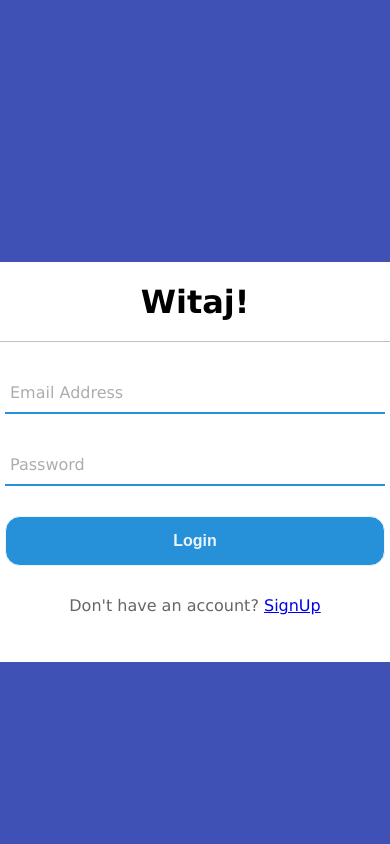
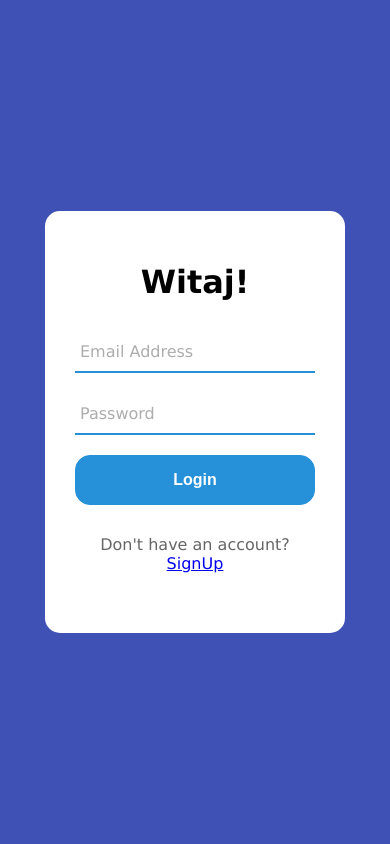
Before and after one commit to sajowo/FastSplit, a Django app: page / in a window 390 px wide; the page is wider, and only the part inside the window is pictured. Run offline with Django 5.2, Linux system fonts and the light colour scheme.

Commit message:
Dodanie responsywnosci

```diff
--- a/EsSplit/static/css/login.css
+++ b/EsSplit/static/css/login.css
@@ -5,34 +5,46 @@ body {
     background-color: #3F51B5;
     height: 100vh;
     overflow: hidden;
+    display: flex;
+    justify-content: center;
+    align-items: center;
 }
 
 .center {
-    position: absolute;
-    top: 50%;
-    left: 50%;
-    transform: translate(-50%, -40%);
-    width: 500px;
-    height: 400px;
+    width: 90%;
+    max-width: 400px;
     background: white;
     border-radius: 15px;
+    padding: 30px;
+    box-sizing: border-box;
+}
+
+@media (max-width: 768px) {
+    .center {
+        width: 95%;
+        max-width: 350px;
+    }
+}
+
+@media (max-width: 480px) {
+    .center {
+        width: 98%;
+        max-width: 300px;
+    }
 }
 
 .center h1 {
     text-align: center;
-    padding: 0 0 20px 0;
-    border-bottom: 1px solid silver;
+    margin-bottom: 30px;
+    font-size: 2em;
+    color: black;
 }
 
-.center form {
-    padding: 0 60px;
-    box-sizing: border-box;
-}
 
 form .txt_field {
     position: relative;
     border-bottom: 2px solid #adadad;
-    margin: 30px 0;
+    margin: 20px 0;
 }
 
 .txt_field input {
@@ -53,6 +65,7 @@ form .txt_field {
     transform: translateY(-50%);
     font-size: 16px;
     pointer-events: none;
+    transition: top 0.2s ease, color 0.2s ease;
 }
 
 .txt_field span::before {
@@ -63,6 +76,7 @@ form .txt_field {
     width: 100%;
     height: 2px;
     background: #2691d9;
+    transition: width 0.2s ease;
 }
 
 .txt_field input:focus~label,
@@ -71,10 +85,16 @@ form .txt_field {
     color: #2691d9;
 }
 
+.txt_field input:focus~span::before {
+    width: 100%;
+}
+
 .forgot {
-    margin: -5px 0 20px 5px;
+    margin: 10px 0 20px 0;
     color: #a6a6a6;
     cursor: pointer;
+    text-align: right;
+    font-size: 14px;
 }
 
 .forgot:hover {
@@ -84,19 +104,19 @@ form .txt_field {
 input[type="submit"] {
     width: 100%;
     height: 50px;
-    border: 1px solid;
+    border: 1px solid #2691d9;
     background-color: #2691d9;
     border-radius: 15px;
     font-size: 16px;
-    color: #e9f4fb;
+    color: white;
     font-weight: 700;
     cursor: pointer;
     outline: none;
+    transition: background-color 0.2s ease;
 }
 
 input[type="submit"]:hover {
-    border-color: #2691d9;
-    transition: .5s;
+    background-color: #2196F3;
 }
 
 .users_signup {
@@ -105,3 +125,9 @@ input[type="submit"]:hover {
     font-size: 16px;
     color: #666666;
 }
+
+@media (max-width: 480px) {
+    .forgot {
+        text-align: center;
+    }
+}
```
Also changed, not shown: EsSplit/static/css/style.css (+134 -0 lines), EsSplit/static/css/test.css (+14 -0 lines), EsSplit/static/js/scripts.js (+36 -1 lines).
